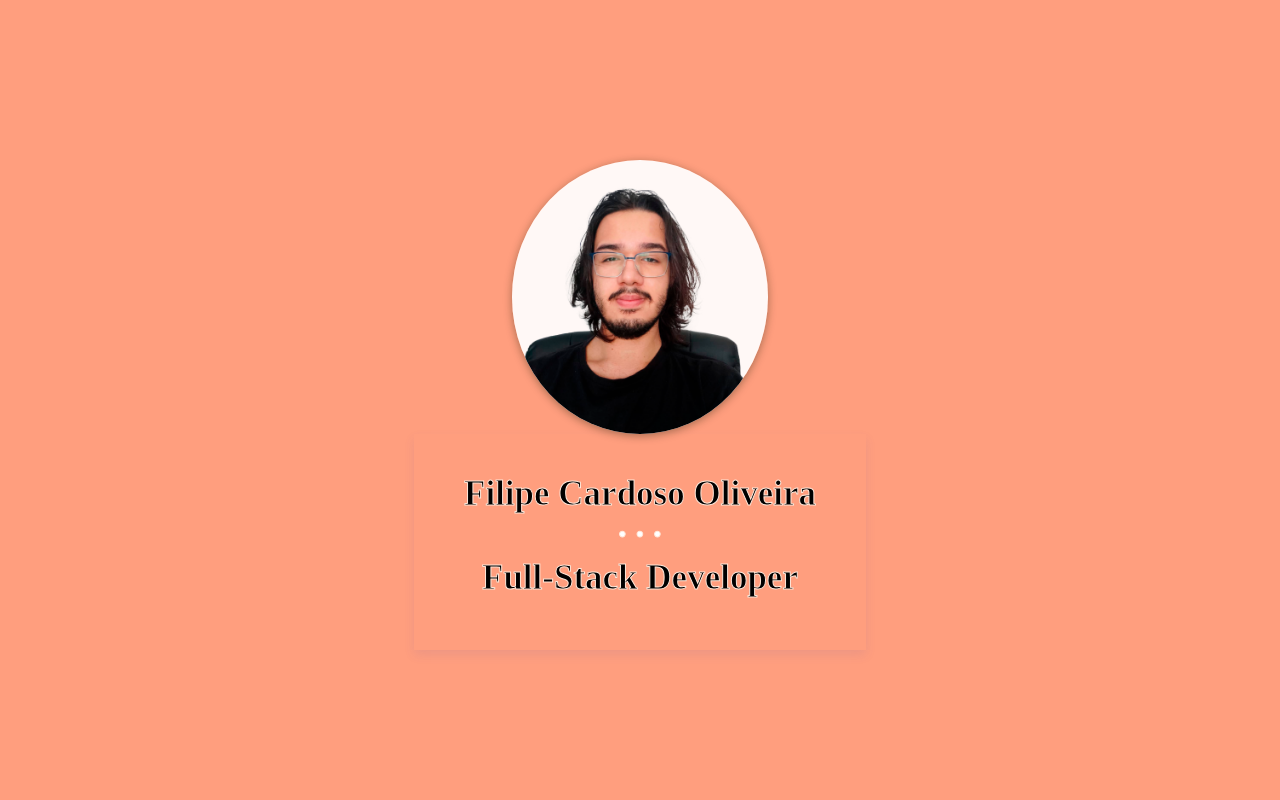
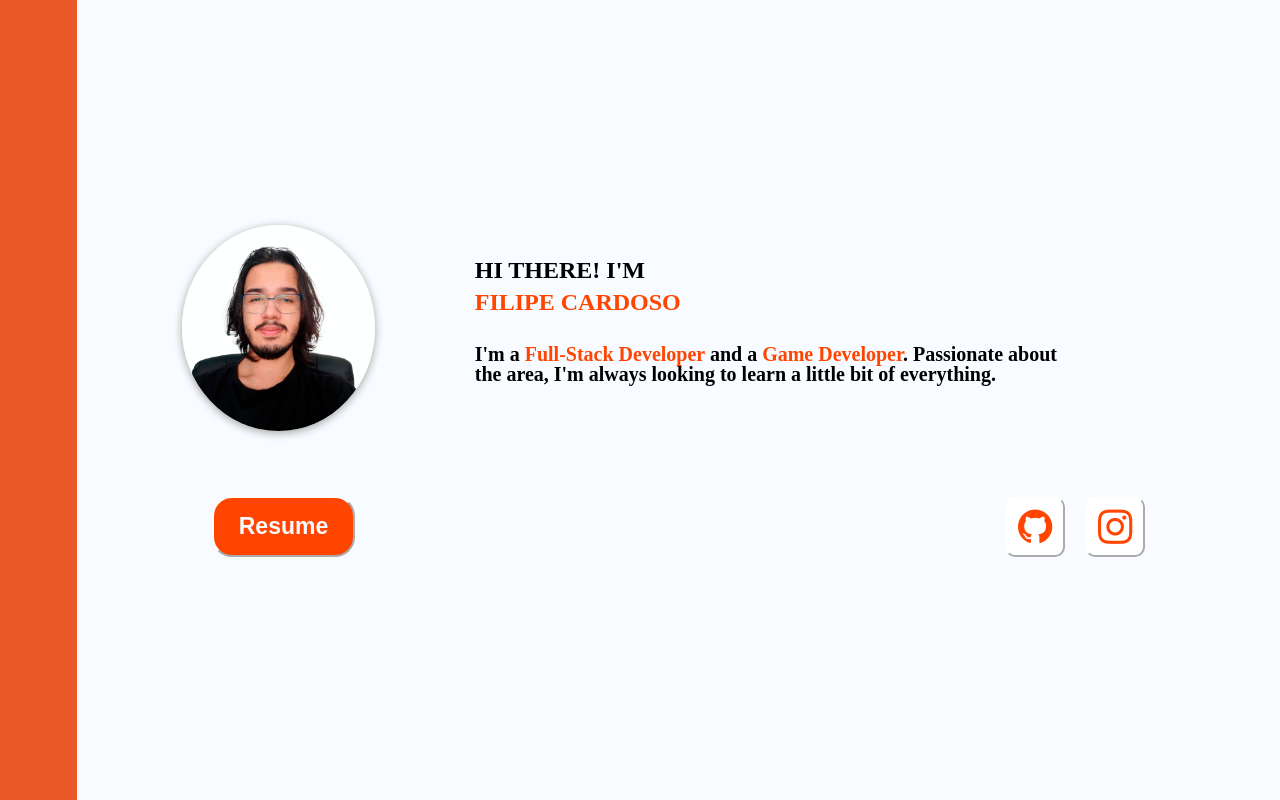
Before and after one commit to filipecard/portfolio, an Angular app: page / in a window 1280 px wide. Shown: the top 800 px of the page. Built offline with nearby package versions, Linux system fonts and the light colour scheme.

Commit message:
mod: adjust aparences and data positions

```diff
--- a/src/app/app.component.css
+++ b/src/app/app.component.css
@@ -1,132 +1,17 @@
-/* .mainDiv {
-    height: 70%;
-    width: 100%;
+
+
+.workpage{
+    display: flex;
+    height: fit-content;
+    flex-direction: row;
+    flex-wrap: nowrap;
+    justify-content: flex-start;
 }
 
-p {
-    font-family: "Fira Code";
-    color: var(--primary-color);
-    text-align: center;
-    font-size: medium;
-}
-
-.topDiv {
-    display: flex;
-    height: 82.5px;
-    width: 100%;
-    justify-content: center;
-    box-shadow: 0 5px 5px -5px var(--secondary-collor);
-
-}
-
-.title {
-    font-size: 56px;
-    font-family: "Fira Code";
-    margin-top: 35px;
-    color: var(--primary-color);
-    text-shadow: 1px 1px 4px var(--primary-color);
-}
-
-.contentAreaDiv {
+.appbar{
     display: flex;
     flex-direction: column;
-    height: 100%;
-    width: 100%;
+    height: 980px;
+    width: 10%;
+    background-color: #ec5928;
 }
-
-.socialDiv {
-    display: flex;
-    flex-direction: column;
-    justify-content: center;
-    margin-top: 10px;
-    text-align: center;
-}
-
-
-
-.icons {
-    display: flex;
-    flex-direction: row;
-    justify-content: space-evenly;
-}
-
-.icons img {
-    width: 64px;
-}
-
-.icons img:hover {
-    filter: invert(30%) sepia(20%) saturate(1000%) hue-rotate(20deg) brightness(150%) contrast(120%);
-}
-
-.mainContentDiv {
-    background-color: var(--background-secondary);
-    display: flex;
-    flex-direction: column;
-    width: 100%;
-    height: auto;
-}
-
-.mainContentDiv hr {
-    background-color: var(--secondary-collor);
-    height: 1px;
-    border: none;
-    width: 100%;
-}
-
-.conteudoSumary {
-    padding: 0 100px 0 100px;
-}
-
-.conteudoSumary a {
-    color: rgb(34, 212, 212);
-    text-decoration: none;
-}
-
-.cardsContentDiv{
-    background-color: var(--background-secondary);
-    display: flex;
-    flex-direction: row;
-    justify-content: space-evenly;
-    width: 100%;
-    height: auto;
-
-}
-
-.cardItem {
-    background-color: var(--secondary-collor);
-    max-width: 200px;
-
-}
-
-.cardItem a{
-    color: var(--primary-color);
-    text-decoration: none;
-}
-
-.cardGameItemHeaderImage {
-    background-image: url('../assets/gameIcon.jpg');
-    background-size: cover;
-
-}
-
-.cardSourceItemHeaderImage {
-    background-image: url('../assets/source.png');
-    background-size: cover;
-}
-
-
-
-.footerContentDiv{
-    position: absolute;
-    display: flex;
-    flex-direction: row;
-    justify-content: space-between;
-    width: 100%;
-    height: auto;
-
-}
-
-.footerContentDiv a {
-    color: var(--primary-color);
-    text-decoration: none;
-} */
--- a/src/app/app.component.html
+++ b/src/app/app.component.html
@@ -1,137 +1,11 @@
-<app-data-profile></app-data-profile>
 
-<!--
-<div class="mainDiv">
-
-  <span class="icons" style="justify-content: left;">
-    <img src="https://cdn-icons-png.flaticon.com/512/3909/3909383.png" alt="eua-icon"
-      style="width: 50px; height: 50px; padding: 10px;" (click)="englishLanguage()">
-
-    <img src="https://cdn-icons-png.flaticon.com/512/3909/3909370.png" alt="br-icon"
-      style="width: 50px; height: 50px; padding: 10px;" (click)="portugueseLanguage()">
-  </span>
-
-  <div class="topDiv">
-    <h1 class="title">
-      {{data.welcome}}
-    </h1>
+<div class="workpage">
+  <div class="appbar">
 
   </div>
 
-  <div class="contentAreaDiv">
-    <section class="socialDiv">
+  <div class="presentationspace">
+    <app-data-profile></app-data-profile>
+  </div>
 
-      <p style="font-size: 20px; font-family:'Fira Code';">{{data.me}}</p>
-
-      <div class="icons">
-        <span>
-          <a href="https://github.com/filipecard">
-            <img src="https://icones.pro/wp-content/uploads/2021/06/icone-github-grise.png" alt="github icon">
-          </a>
-        </span>
-
-        <span>
-          <a href="https://www.linkedin.com/in/filipecarolidev/">
-            <img src="https://www.ufpb.br/ufpb/icons/redes-sociais/linkedin.png/@@images/70ae7da9-504d-432e-b65a-7586e8c6247d.png" alt="linkedin icon">
-          </a>
-        </span>
-      </div>
-
-    </section>
-
-    <section class="mainContentDiv">
-      <div>
-        <div style="display:flex; flex-direction:row;">
-          <hr>
-          <p style="font-size: large;">{{data.sumary}}</p>
-          <hr>
-        </div>
-        <div>
-          <p class="conteudoSumary"> {{data.sumary0}} </p>
-          <p class="conteudoSumary"> {{data.sumary1}} </p>
-          <p class="conteudoSumary"> {{data.sumary2}}</p>
-          <p class="conteudoSumary"> {{data.sumary3}}</p>
-          <p class="conteudoSumary"> {{data.sumary4}}
-            <a href="https://www.instagram.com/galeriarabisco/">{{data.clickHere}}</a>
-          </p>
-        </div>
-      </div>
-      <div>
-        <div style="display:flex; flex-direction:row;">
-          <hr>
-          <p style="font-size: large;">{{data.resume}}</p>
-          <hr>
-
-        </div>
-        <p class="conteudoSumary">
-          <a href="https://drive.google.com/file/d/13xMJjXOCzqt5SBsmmo3lx8idGsPvNUiY/view?usp=sharing">{{data.linkResume}}</a>
-        </p>
-      </div>
-      <div>
-        <div style="display:flex; flex-direction:row;">
-          <hr>
-          <p style="font-size: large;">{{data.projects}}</p>
-          <hr>
-        </div>
-
-        <div class="cardsContentDiv">
-          <mat-card class="cardItem">
-            <mat-card-header>
-              <div mat-card-avatar class="cardGameItemHeaderImage"></div>
-              <a href="https://itch.io/jam/game-jam-ads-20221-final/rate/1595786">
-                <mat-card-title>Sacred Tears</mat-card-title>
-                <mat-card-subtitle>Intern Game Jam IFPI - 2022</mat-card-subtitle>
-              </a>
-            </mat-card-header>
-          </mat-card>
-
-          <mat-card class="cardItem">
-            <mat-card-header>
-              <div mat-card-avatar class="cardGameItemHeaderImage"></div>
-              <a href="https://magnoazneto.itch.io/hiroshi-and-the-deep-breath">
-                <mat-card-title>Hiroshi and the Deep Breath</mat-card-title>
-                <mat-card-subtitle>Game IFPI/Labiras - 2019</mat-card-subtitle>
-              </a>
-            </mat-card-header>
-          </mat-card>
-        </div>
-
-        <br>
-
-        <div class="cardsContentDiv">
-          <mat-card class="cardItem">
-            <mat-card-header>
-              <div mat-card-avatar class="cardSourceItemHeaderImage"></div>
-              <a href="https://github.com/filipecard/pokedex_app">
-                <mat-card-title>Pokemon App - PokeApi</mat-card-title>
-                <mat-card-subtitle>Learning flutter - 2022</mat-card-subtitle>
-              </a>
-            </mat-card-header>
-          </mat-card>
-
-          <mat-card class="cardItem">
-            <mat-card-header>
-              <div mat-card-avatar class="cardSourceItemHeaderImage"></div>
-              <a href="https://github.com/filipecard/climate_yo">
-                <mat-card-title>Cimate Yo</mat-card-title>
-                <mat-card-subtitle>Learning flutter - 2022</mat-card-subtitle>
-              </a>
-            </mat-card-header>
-          </mat-card>
-        </div>
-      </div>
-      <br>
-    </section>
-    <br>
-    <br>
-    <br>
-    <footer>
-
-      <div class="footerContentDiv">
-        <p style="padding-left: 20px;"> By Filipe Cardoso Oliveira, 2022</p>
-        <p style="padding-right: 20px;"><a href="https://github.com/filipecard">github</a></p>
-      </div>
-
-    </footer>
-  </div>
-</div> -->
+</div>
--- a/src/app/data-profile/data-profile.component.css
+++ b/src/app/data-profile/data-profile.component.css
@@ -1,27 +1,74 @@
+.workinformation{
+    display: flex;
+    align-content: space-between;
+    align-items: center;
+    flex-wrap: nowrap;
+    flex-direction: column;
+}
+
 .datainfo {
     display: flex;
-    flex-direction: column;
-    flex-wrap: nowrap;
+    flex-direction: row;
+    justify-content: center;
     align-items: center;
-
 }
-
-
 
 .profileimage {
     height: auto;
-    max-width: 20%;
+    max-width: 16%;
     border-radius: 80%;
     background-color: #ffffffed;
     box-shadow: 0 2px 8px rgb(35 32 10 / 40%);
 }
 
 .aboutme{
-    padding: 50px;
-    text-align: center;
     font-family: fangsong;
-    font-size: 35px;
+    padding: 100px;
+    font-size: 24px;
     font-weight: bold;
-    -webkit-text-stroke: 1px rgb(255, 231, 217);
-    box-shadow: 0 5px 10px rgba(79, 79, 177, 0.1);
 }
+
+button{
+    outline: none;
+    transition: all 0.2s linear;
+}
+
+.myresume{
+    color: rgb(248, 251, 255);
+    font-size: 23px;
+    font-weight: bold;
+    border-radius: 20px;
+    padding: 15px 25px 15px  25px;
+    background-color: orangered;
+    border-color: white;
+}
+
+.myresume:hover{
+    color: orangered;
+    background-color: white;
+    border-color: orangered;
+}
+
+
+.socialmedia{
+    color: orangered;
+    background-color:white ;
+    height: 60px;
+    width: 60px;
+    border-radius: 10px;
+    border-color: rgb(255, 255, 255);
+}
+
+
+.socialmedia:hover{
+    color: white;
+    background-color: rgba(255, 68, 0, 0.849);
+    border-color: white;
+}
+
+
+
+
+.sizedbox{
+    width: 650px;
+}
--- a/src/app/data-profile/data-profile.component.html
+++ b/src/app/data-profile/data-profile.component.html
@@ -1,12 +1,44 @@
+<link rel="stylesheet" href="https://cdnjs.cloudflare.com/ajax/libs/font-awesome/4.7.0/css/font-awesome.min.css">
+<link rel="stylesheet" href="https://cdnjs.cloudflare.com/ajax/libs/font-awesome/4.7.0/css/font-awesome.min.css">
 
 <br *ngFor="let item of [1,2,3,4,5,6,7,8]">
 
-<div class="datainfo">
+<div class="workinformation">
+
+    <div class="datainfo">
         <img class="profileimage" src="../../assets/me.png" alt="Avatar">
         <div class="aboutme">
-        <p>Filipe Cardoso Oliveira</p>
-        <p style="color: white; -webkit-text-stroke: 2  px rgb(7, 7, 7);">. . .</p>
-        <br>
-        <p>Full-Stack Developer</p>
+            <p>HI THERE! I'M</p>
+            <p style="color: orangered;">FILIPE CARDOSO</p>
+            <br>
+            <p style="font-size: 20px; width: 600px; height: auto;"> I'm a <b style="color: orangered;"> Full-Stack Developer</b> and a <b style="color: orangered;"> Game Developer</b>. Passionate about the area, I'm always looking to learn a little bit of everything. </p>
+        </div>
     </div>
+
+    <div class="datainfo">
+        <a (click)="redirectMyResume()">
+            <button type="submit" class="myresume">
+                Resume
+            </button>
+        </a>
+
+        <div class="sizedbox"></div>
+
+        <a (click)="redirectMyGithub()">
+            <button type="submit" class="socialmedia">
+                <i class="fa fa-github" style="font-size:40px"></i>
+            </button>
+        </a>
+        <div class="sizedbox" style="width: 20px;"></div>
+        <a (click)="redirectMyInstagran()">
+            <button type="submit" class="socialmedia">
+                <i class="fa fa-instagram" style="font-size:40px"></i>
+            </button>
+        </a>
+
+
+    </div>
+
+
+
 </div>
--- a/src/app/data-profile/data-profile.component.ts
+++ b/src/app/data-profile/data-profile.component.ts
@@ -7,4 +7,15 @@ import { Component } from '@angular/core';
 })
 export class DataProfileComponent {
 
+  redirectMyResume(){
+    window.open("https://drive.google.com/file/d/1z7U5NCXrN_frOULOeKuX-gR99xVLE0gN/view?usp=sharing", "_blank");
+  }
+
+  redirectMyGithub(){
+    window.open("https://github.com/filipecard", "_blank");
+  }
+
+  redirectMyInstagran(){
+    window.open("https://www.instagram.com/filipe_caroli/", "_blank");
+  }
 }
--- a/src/styles.css
+++ b/src/styles.css
@@ -1,15 +1,9 @@
-You can add global styles to this file, and also import other style files
+
 
 html, body { height: 100%; }
 body {
-    /* --primary-color: #ffffff;
-    --background-main: #141414;
-    --background-secondary: #1b1b1b;
-    --secondary-collor: #8f2a2d; */
-    /* --primary-shadow: hsl(0, 100%, 8%); */
-    --primary-shadow: #ff9e7e;
-
+    --primary-color: rgb(248, 251, 255);
     margin: 0;
     font-family: "Fira Code";
-    background-color: var(--primary-shadow);
+    background-color: var(--primary-color);
 }
```
